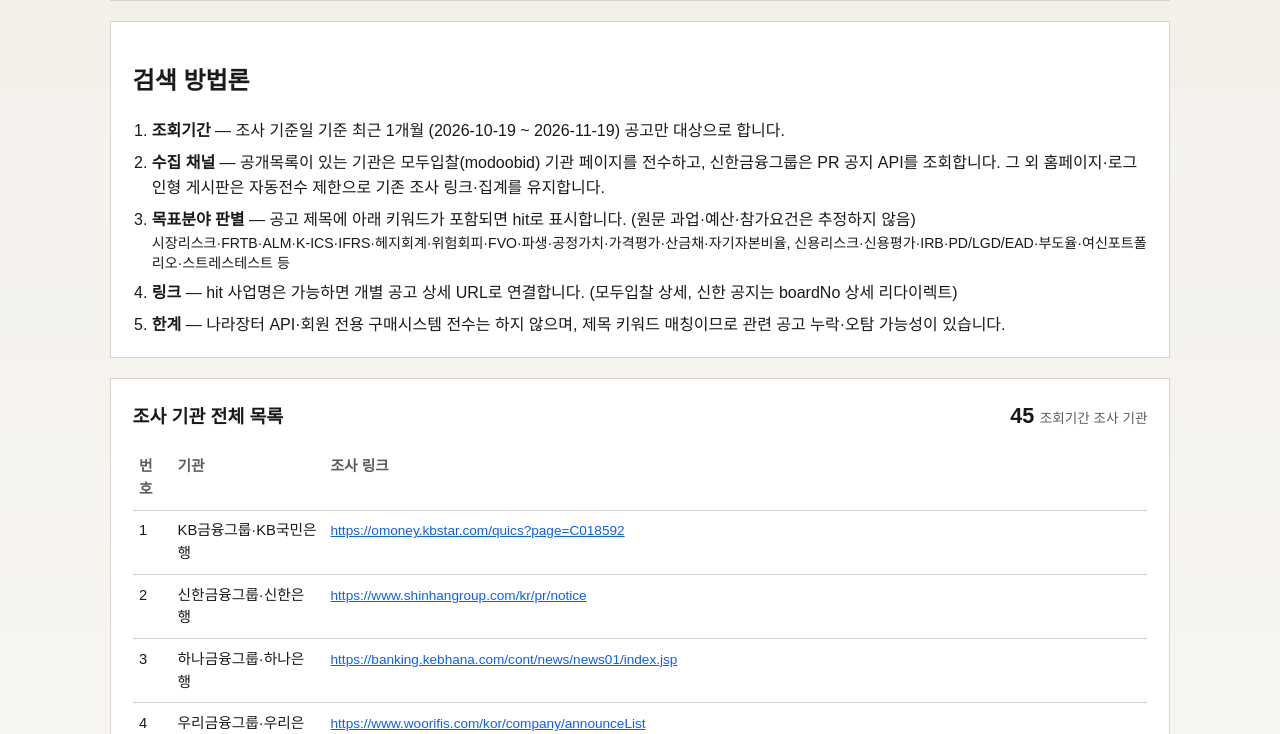
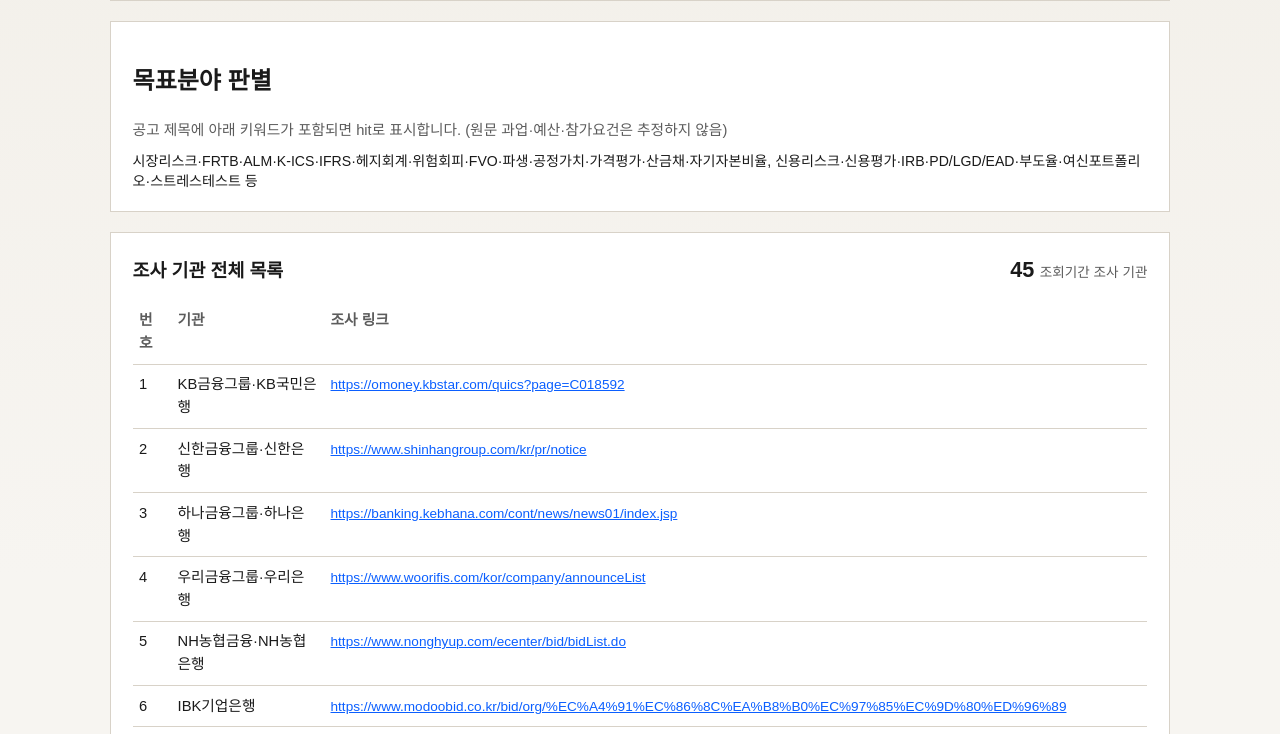
Before and after one commit to mathansang/finance-proposal, a plain HTML site: page docs/index.html in a window 1280 px wide. Shown: the part 731-1465 px from the top of the page. Drawn offline with nearby package versions, Linux system fonts and the light colour scheme.

Commit message:
docs: keep only target-field keyword methodology

```diff
--- a/docs/data.json
+++ b/docs/data.json
@@ -707,6 +707,6 @@
     "금융권_신규프로젝트_공고현황_20261119.md",
     "금융권_신규프로젝트_공고현황_20261116.md"
   ],
-  "page_updated_at": "2026-11-19 14:51:50 KST",
-  "page_version": "2a84d88-20261119145150"
+  "page_updated_at": "2026-11-19 14:53:54 KST",
+  "page_version": "5bf070c-20261119145354"
 }
--- a/docs/index.html
+++ b/docs/index.html
@@ -105,12 +105,11 @@
       color: var(--muted);
       font-size: 0.85rem;
     }
-    .method ol {
-      margin: 0;
-      padding-left: 1.2rem;
+    .method p {
+      margin: 0 0 0.55rem;
+      color: var(--muted);
+      font-size: 0.92rem;
     }
-    .method li { margin-bottom: 0.45rem; }
-    .method li:last-child { margin-bottom: 0; }
     .method .kw {
       color: var(--ink);
       font-size: 0.88rem;
@@ -220,40 +219,15 @@
       </section>
 
       <section class="method">
-        <h2>검색 방법론</h2>
-        <ol>
-          <li>
-            <strong>조회기간</strong> —
-            조사 기준일 기준 최근 1개월
-            ({{ payload.period_start || "-" }} ~ {{ payload.period_end || "-" }})
-            공고만 대상으로 합니다.
-          </li>
-          <li>
-            <strong>수집 채널</strong> —
-            공개목록이 있는 기관은 모두입찰(modoobid) 기관 페이지를 전수하고,
-            신한금융그룹은 PR 공지 API를 조회합니다.
-            그 외 홈페이지·로그인형 게시판은 자동전수 제한으로 기존 조사 링크·집계를 유지합니다.
-          </li>
-          <li>
-            <strong>목표분야 판별</strong> —
+        <h2>목표분야 판별</h2>
+        <p>
           공고 제목에 아래 키워드가 포함되면 hit로 표시합니다.
           (원문 과업·예산·참가요건은 추정하지 않음)
+        </p>
         <div class="kw">
           시장리스크·FRTB·ALM·K-ICS·IFRS·헤지회계·위험회피·FVO·파생·공정가치·가격평가·산금채·자기자본비율,
           신용리스크·신용평가·IRB·PD/LGD/EAD·부도율·여신포트폴리오·스트레스테스트 등
         </div>
-          </li>
-          <li>
-            <strong>링크</strong> —
-            hit 사업명은 가능하면 개별 공고 상세 URL로 연결합니다.
-            (모두입찰 상세, 신한 공지는 boardNo 상세 리다이렉트)
-          </li>
-          <li>
-            <strong>한계</strong> —
-            나라장터 API·회원 전용 구매시스템 전수는 하지 않으며,
-            제목 키워드 매칭이므로 관련 공고 누락·오탐 가능성이 있습니다.
-          </li>
-        </ol>
       </section>
 
       <section>
```
Also changed, not shown: batch/templates/index.html (+7 -33 lines). Lines whose indentation alone changed are shown as unchanged.
